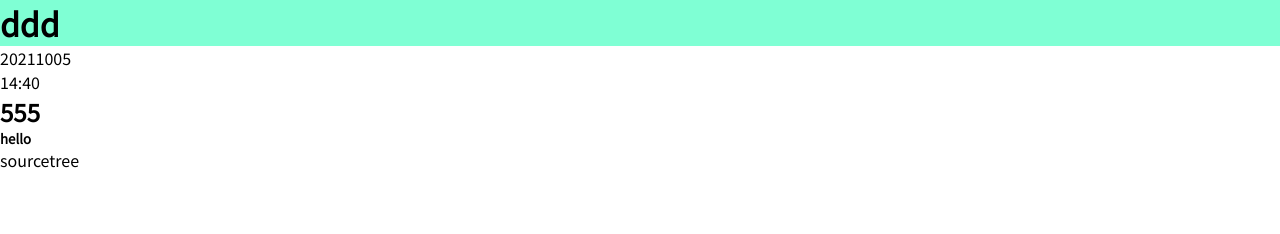
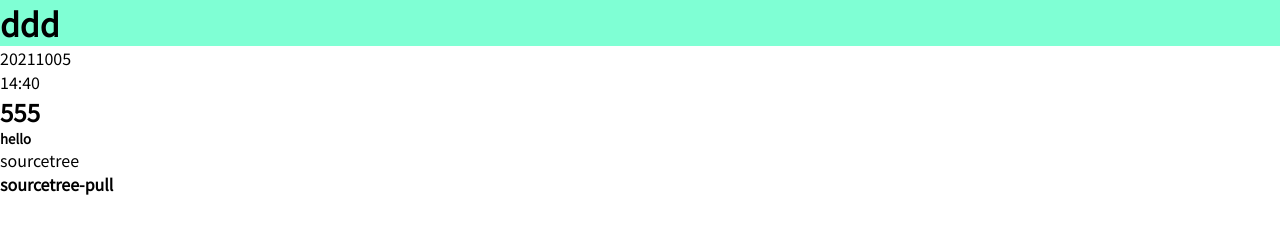
Before and after one commit to JoAnnGitH/20211005-SourceTree, a plain HTML site: page index.html in a window 1280 px wide. Drawn offline with Linux system fonts and the light colour scheme.

Commit message:
新增h4

```diff
--- a/index.html
+++ b/index.html
@@ -16,5 +16,6 @@
     <h2>555</h2>
     <h5>hello</h5>
     <p>sourcetree</p>
+    <h4>sourcetree-pull</h4>
 </body>
 </html>
```
